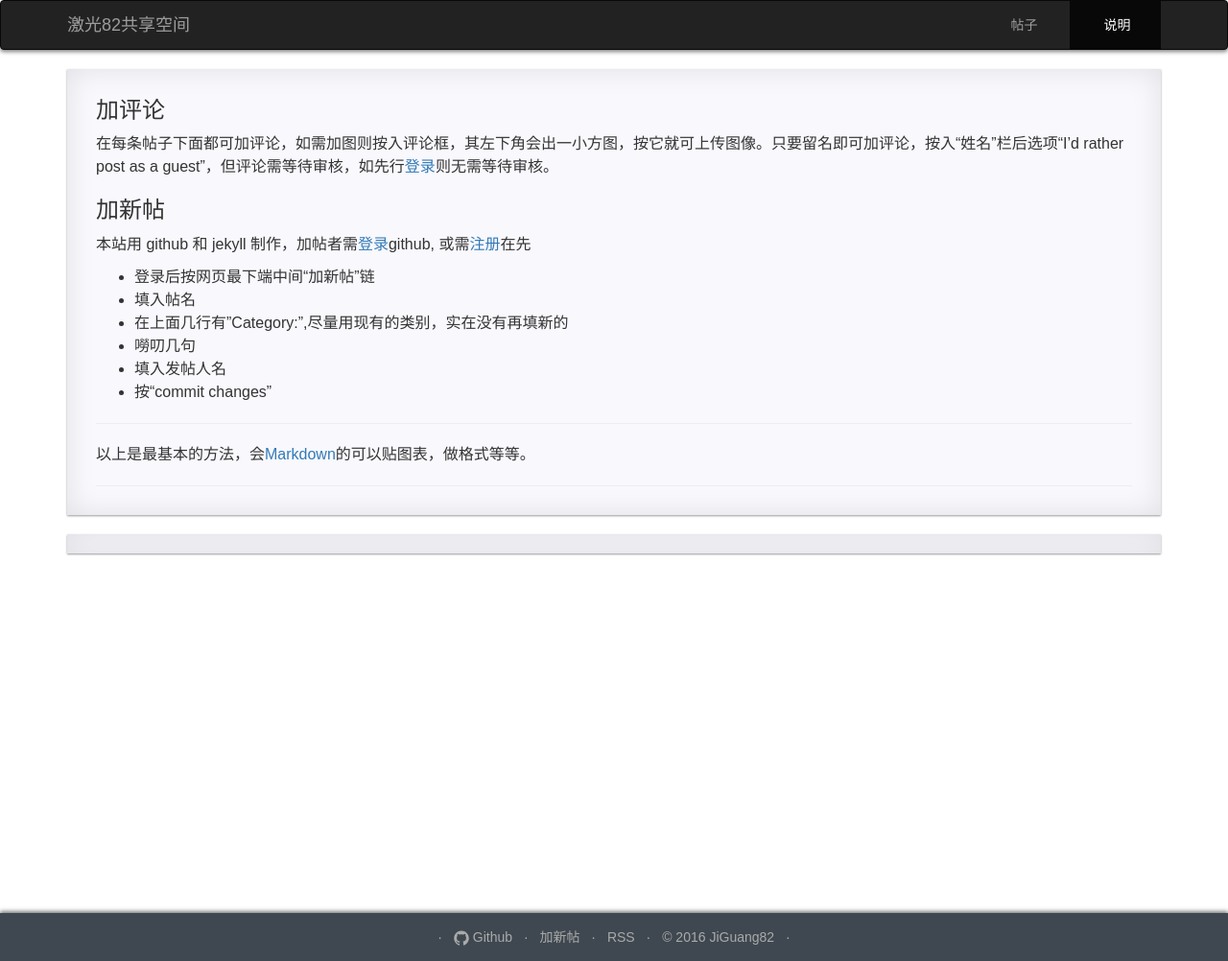
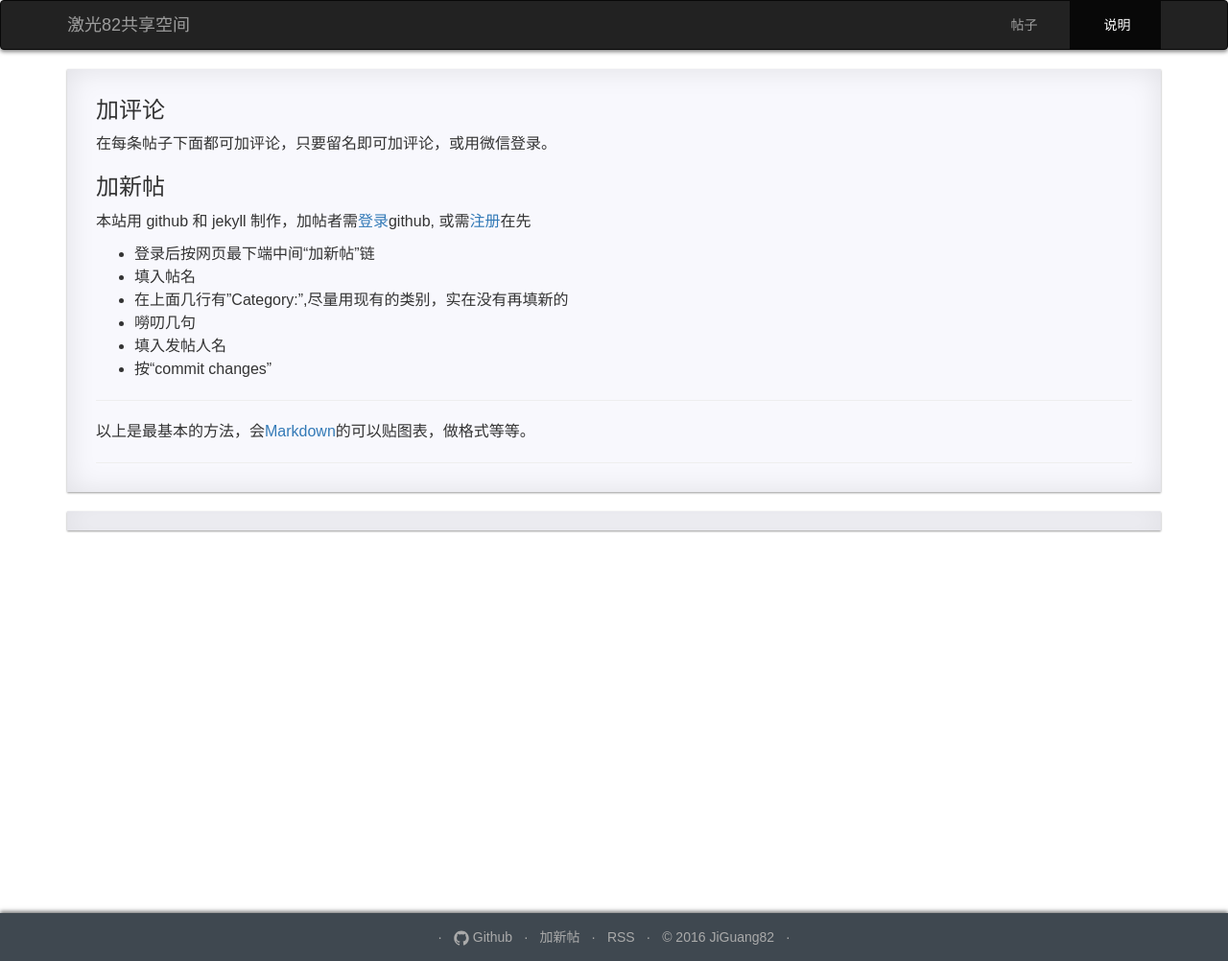
Before and after one commit to jiguang82/jiguang82, a Jekyll site: the page built from pages/1_about.md, in a window 1280 px wide. Shown: the whole page at 96% size. Built offline with Jekyll 4.4.1, drawn with Linux system fonts in a browser that asks for light colours; comment, search, counter and statistics services are not loaded.

Commit message:
Update 1_about.md

```diff
--- a/pages/1_about.md
+++ b/pages/1_about.md
@@ -6,7 +6,7 @@ permalink: /about/
 ---
 
 ### 加评论
-在每条帖子下面都可加评论，如需加图则按入评论框，其左下角会出一小方图，按它就可上传图像。只要留名即可加评论，按入“姓名”栏后选项“I'd rather post as a guest"，但评论需等待审核，如先行[登录](https://disqus.com/profile/login/)则无需等待审核。
+在每条帖子下面都可加评论，只要留名即可加评论，或用微信登录。
 
 ### 加新帖
 本站用 github 和 jekyll 制作，加帖者需[登录](https://github.com/login)github, 或需[注册](https://github.com/join)在先
```
